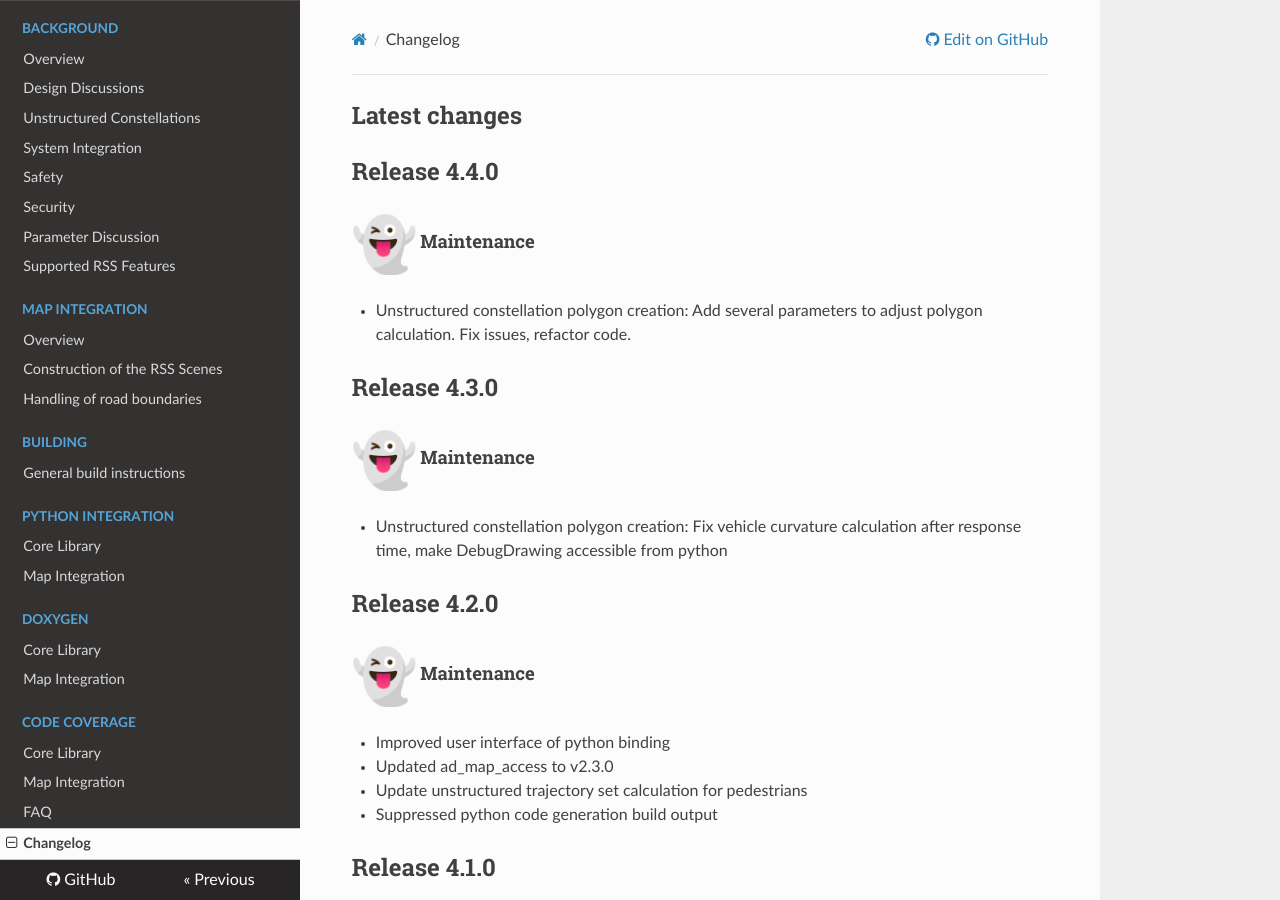
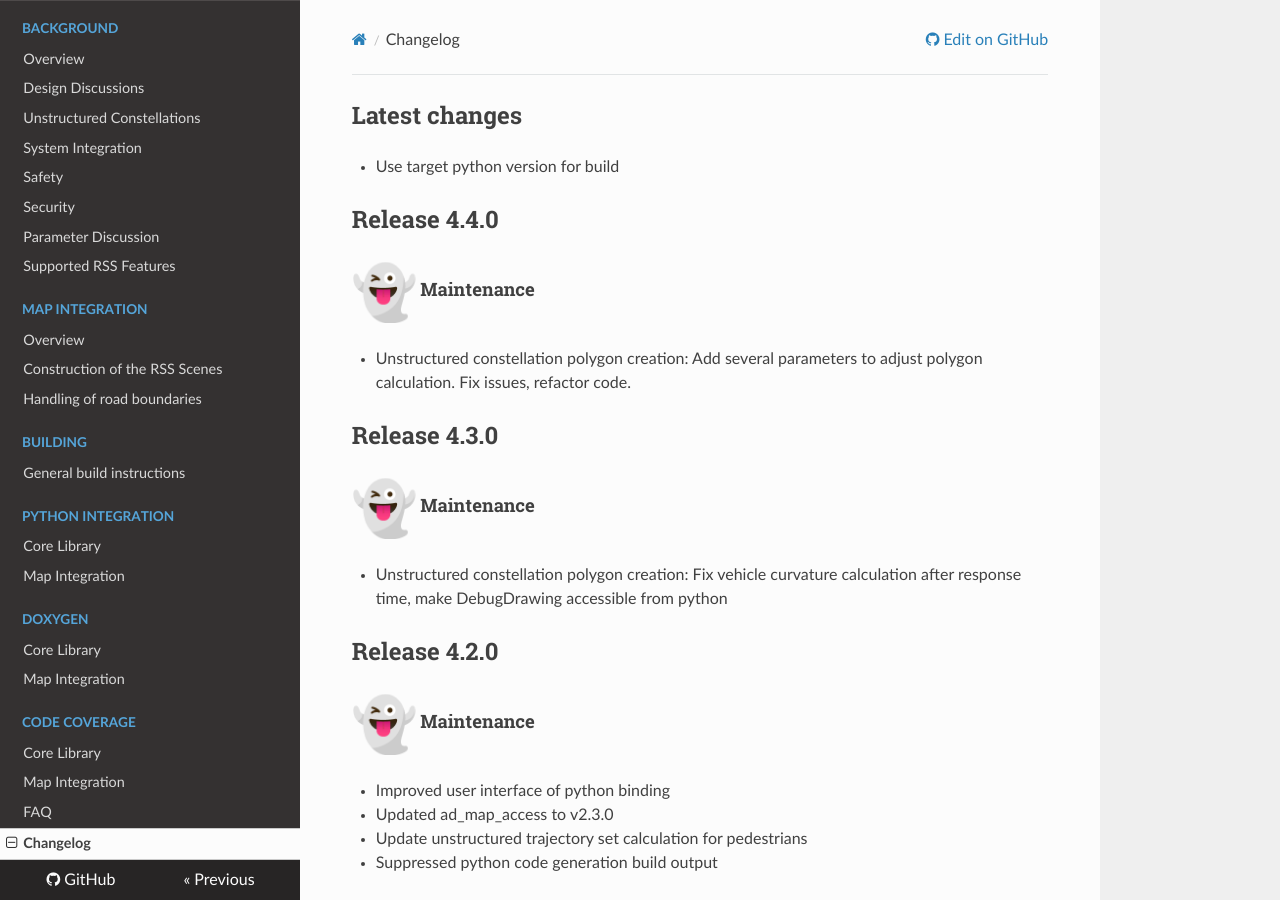
Before and after one commit to intel/ad-rss-lib, an MkDocs documentation site: the page built from doc/CHANGELOG.md, in a window 1280 px wide and 900 px high. Built offline with MkDocs 1.6.1, drawn with Linux system fonts in a browser that asks for light colours; nearby versions of some CDN libraries; emoji names are drawn with the system emoji font.

Commit message:
Use target python version for build
Make use of the (first) provided target python version for the python code generation process

```diff
--- a/doc/CHANGELOG.md
+++ b/doc/CHANGELOG.md
@@ -1,5 +1,6 @@
 
 ## Latest changes
+* Use target python version for build
 
 ## Release 4.4.0
 
```
Also changed, not shown: 1 other file.
